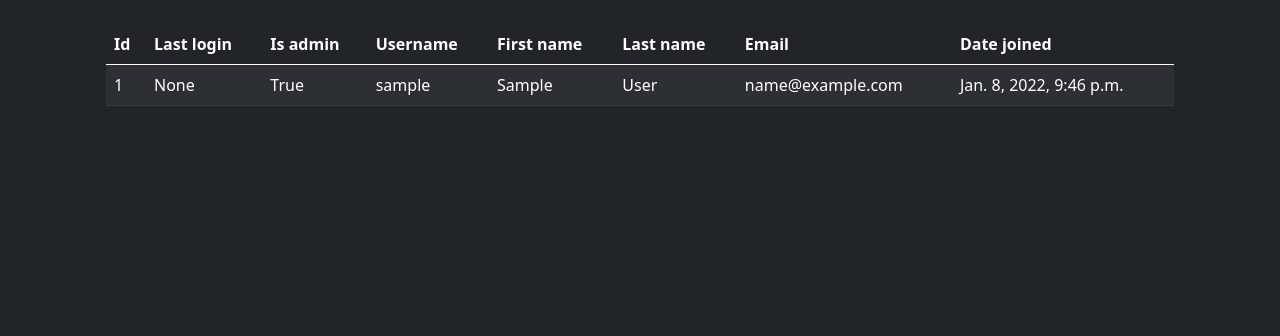
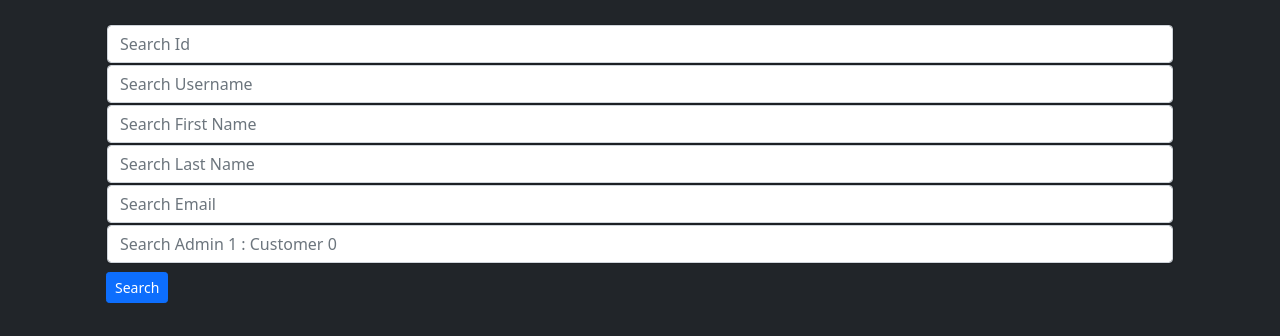
Before and after one commit to Youssef1313/Car-Rental-System, a Django app: page /customers/ in a window 1280 px wide. Shown: the part 56-392 px from the top of the page. Run offline with Django 4.2, Linux system fonts and the light colour scheme; the visitor is signed in with stand-in values (Sample User, id 1); data comes from the database, SQL or seed files in the repository.

Commit message:
Search Customer

```diff
--- a/project/company/views/customer_views.py
+++ b/project/company/views/customer_views.py
@@ -4,23 +4,31 @@ from django.shortcuts import render
 from ..models import Customer
 
 
+def advanced_search(request):
+    if not request.user.is_authenticated or not request.user.is_superuser:
+        return HttpResponseForbidden()
+    pass
+
 def customers(request):
     if not request.user.is_authenticated or not request.user.is_superuser:
         return HttpResponseForbidden()
 
-    if 'customer_search' in request.GET:
-        val = request.GET['customer_search']
+    print(request.GET)
+    if 'search_id' in request.GET:
+        search_id = request.GET['search_id']
+        search_username = request.GET['search_username']
+        search_first_name = request.GET['search_first_name']
+        search_last_name = request.GET['search_last_name']
+        search_email = request.GET['search_email']
+        search_superuser = request.GET['search_superuser']
+        mult_search = Q(Q(id__icontains=search_id)|
+                            Q(username__icontains=search_username)|
+                            Q(first_name__icontains=search_first_name)|
+                            Q(last_name__icontains=search_last_name)|
+                            Q(email__icontains=search_email)|
+                            Q(is_superuser__icontains=search_superuser))
 
-        ##TODO Change this search attr. with the customer attr
-
-        # mult_search = Q(Q(plate_id__icontains=val)|
-        #                     Q(model__icontains=val)|
-        #                     Q(color__icontains=val)|
-        #                     Q(year__icontains=val)|
-        #                     Q(belong_office__office_name__icontains=val)|
-        #                     Q(belong_office__office_location__icontains=val))
-
-        # customers = Customer.objects.filter(mult_search)
+        customers = Customer.objects.filter(mult_search)
     else:
         customers = Customer.objects.all()
-    return render(request, "customers.html", {"customers": customers, "title": "Customers"})
+    return render(request, "customers.html", {"customers": customers, "title": "customers"})
--- a/project/templates/customers.html
+++ b/project/templates/customers.html
@@ -1,5 +1,37 @@
 {% extends 'base.html' %}
 {% block content %}
+
+<div>
+    <form class="form-inline md-form mr-auto mb-4">
+        <div class="card bg-dark text-white">
+            <input class="form-control mr-sm-2" type="search" placeholder="Search Id" aria-label="Search"
+                name="search_id">
+        </div>
+        <div class="card bg-dark text-white">
+            <input class="form-control mr-sm-2" type="search" placeholder="Search Username" aria-label="Search"
+                name="search_username">
+        </div>
+        <div class="card bg-dark text-white">
+            <input class="form-control mr-sm-2" type="search" placeholder="Search First Name" aria-label="Search"
+                name="search_first_name">
+        </div>
+        <div class="card bg-dark text-white">
+            <input class="form-control mr-sm-2" type="search" placeholder="Search Last Name" aria-label="Search"
+                name="search_last_name">
+        </div>
+        <div class="card bg-dark text-white">
+            <input class="form-control mr-sm-2" type="search" placeholder="Search Email" aria-label="Search"
+                name="search_email">
+        </div>
+        <div class="card bg-dark text-white">
+            <input class="form-control mr-sm-2" type="search" placeholder="Search Admin 1 : Customer 0" aria-label="Search"
+                name="search_admin">
+        </div>
+        <button class="btn btn-primary blue-gradient  btn-rounded btn-sm my-2" type="submit">Search</button>
+    </form>
+</div>
+
+
 <table class="table table-dark table-striped">
     <thead>
         <tr>
```
Lines whose indentation alone changed are shown as unchanged.
